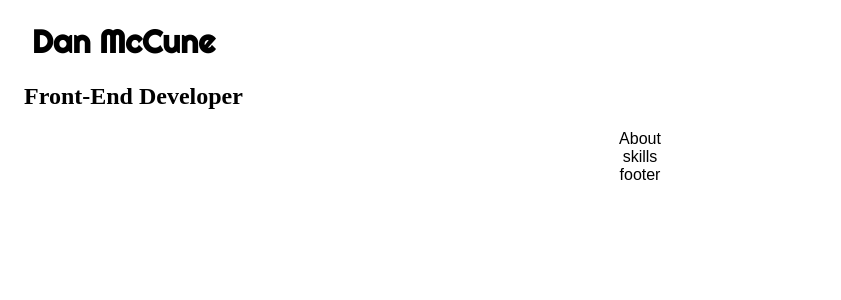
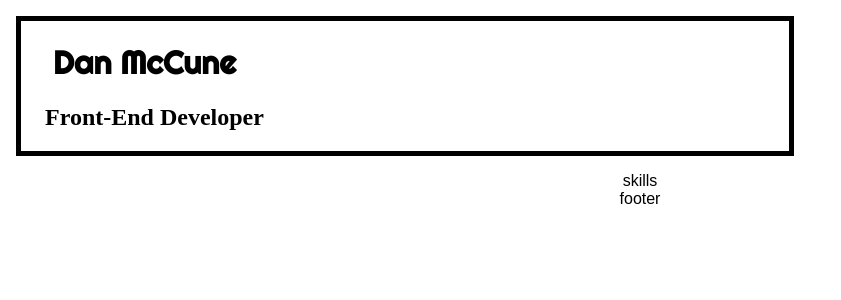
Before and after one commit to DannMcC/Brutalist-Portfolio, a React (Create React App) app: page / in a window 1280 px wide. Shown: the top 300 px of the page, without its empty margins (0-841 px from the left). Built offline with nearby package versions, Linux system fonts and the light colour scheme; a web font is replaced by a local one.

Commit message:
about border

```diff
--- a/src/About.css
+++ b/src/About.css
@@ -1,6 +1,13 @@
 /* font-family: 'Abril Fatface', cursive;
 font-family: 'Righteous', cursive;
 font-family: 'Bungee Hairline', cursive; */
+
+.About {
+    margin: 1em;
+    border-style: solid;
+    border-width: 5px;
+    width: 48em;
+}
 
 h1 {
     font-family: 'Righteous', cursive;
--- a/src/About.js
+++ b/src/About.js
@@ -11,7 +11,6 @@ class About extends Component {
         <h2>
           Front-End Developer
         </h2>
-            About
         </div>
       );
     }
```
